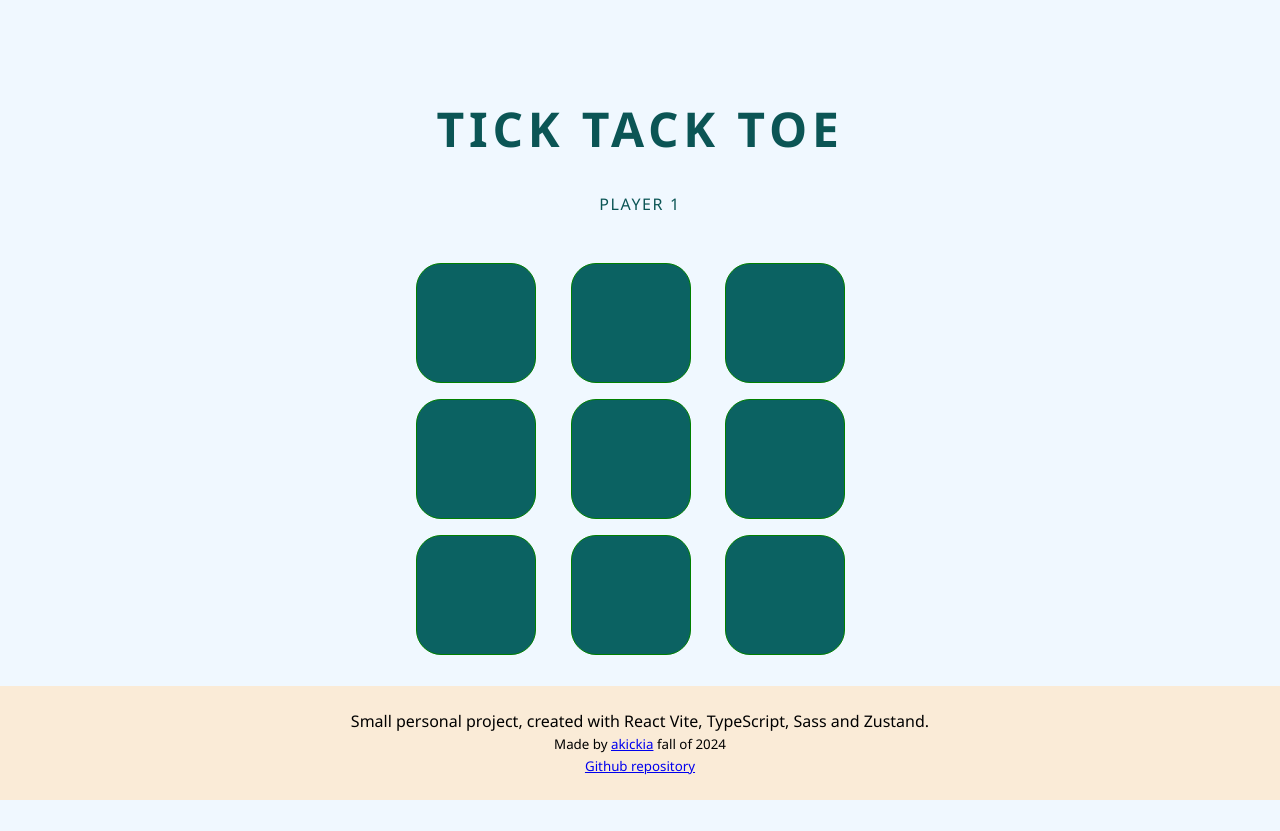
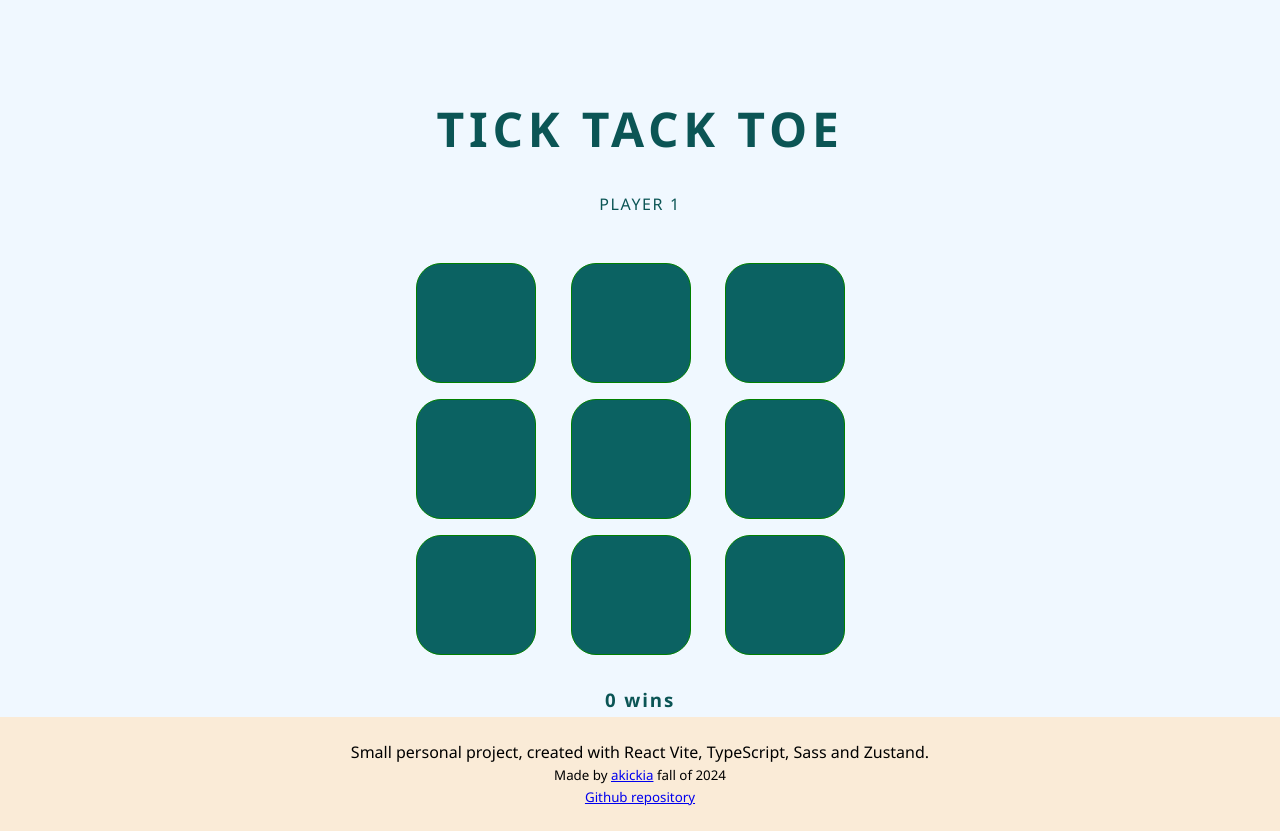
Before and after one commit to akickia/tick-tack-toe, a React (Vite) app: page / in a window 1280 px wide. Both pictures are taken after a click on the button "START GAME". Before the commit the page ends 800 px from the top, so only its background shows below. Built offline with nearby package versions, Linux system fonts and the light colour scheme.

Commit message:
adding count for wins

```diff
--- a/src/App.tsx
+++ b/src/App.tsx
@@ -21,7 +21,6 @@ export default function App() {
     updateCurrentIndex(0);
     setIsStarted(true);
   };
-
   return (
     <>
       <main>
--- a/src/assets/translations.ts
+++ b/src/assets/translations.ts
@@ -7,6 +7,7 @@ export const langEng = {
   start: 'START GAME',
   draw: 'NO ONE',
   win: 'WON!',
+  wins: 'win',
   restart: 'RESTART GAME',
   toggle: 'Change to Swedish',
   computer: 'Computer',
@@ -24,6 +25,7 @@ export const langSwe = {
   start: 'STARTA',
   draw: 'INGEN',
   win: 'VANN!',
+  wins: 'vinst',
   restart: 'BÖRJA OM',
   toggle: 'Change to English',
   computer: 'Dator',
@@ -41,6 +43,7 @@ export type Languages = {
   start: string;
   draw: string;
   win: string;
+  wins: string;
   restart: string;
   toggle: string;
   computer: string;
--- a/src/components/Board.tsx
+++ b/src/components/Board.tsx
@@ -2,6 +2,7 @@ import { useEffect, useState, useRef, useCallback } from 'react';
 import { useStore } from '../store/store';
 import Square from './Square';
 import '../style/board.scss';
+import { langEng } from '../assets/translations';
 
 export default function Board({ mode }: { mode: string }) {
   const [squares, setSquares] = useState(Array(9).fill(''));
@@ -20,6 +21,17 @@ export default function Board({ mode }: { mode: string }) {
   const isFirstRender = useRef(true);
   const winnerRef = useRef(winner);
 
+  function getWins() {
+    let localWins = localStorage.getItem('wins');
+    if (localWins) {
+      return parseInt(localWins);
+    } else {
+      return 0;
+    }
+  }
+
+  let wins = getWins();
+
   useEffect(() => {
     //Make sure winnerState is correct using ref
     winnerRef.current = winner;
@@ -37,6 +49,7 @@ export default function Board({ mode }: { mode: string }) {
     }
     //Update turn
     updateCurrentIndex(currentIndex === 1 ? 0 : 1);
+    console.log('wins: ', wins);
   }, [squares]);
 
   const checkWinner = () => {
@@ -63,6 +76,7 @@ export default function Board({ mode }: { mode: string }) {
           setIsWinner(language.computer);
         } else {
           setIsWinner(players[currentIndex]);
+          localStorage.setItem('wins', (wins + 1).toString());
         }
         setWinner(true);
         return;
@@ -77,6 +91,7 @@ export default function Board({ mode }: { mode: string }) {
   };
 
   const computerMode = (squareNo: number) => {
+    //TODO: Make computer smarter instead of random marks.
     let randomNumber;
     //Loop to find empty square
     do {
@@ -128,6 +143,7 @@ export default function Board({ mode }: { mode: string }) {
   };
 
   return (
+    <>
       <div className="board">
         {squares.map((square, i) => {
           return (
@@ -149,5 +165,14 @@ export default function Board({ mode }: { mode: string }) {
           </div>
         )}
       </div>
+      <h3>
+        {wins}{' '}
+        {wins === 1
+          ? language.wins
+          : language === langEng
+          ? language.wins + 's'
+          : language.wins + 'er'}
+      </h3>
+    </>
   );
 }
```
Lines whose indentation alone changed are shown as unchanged.
